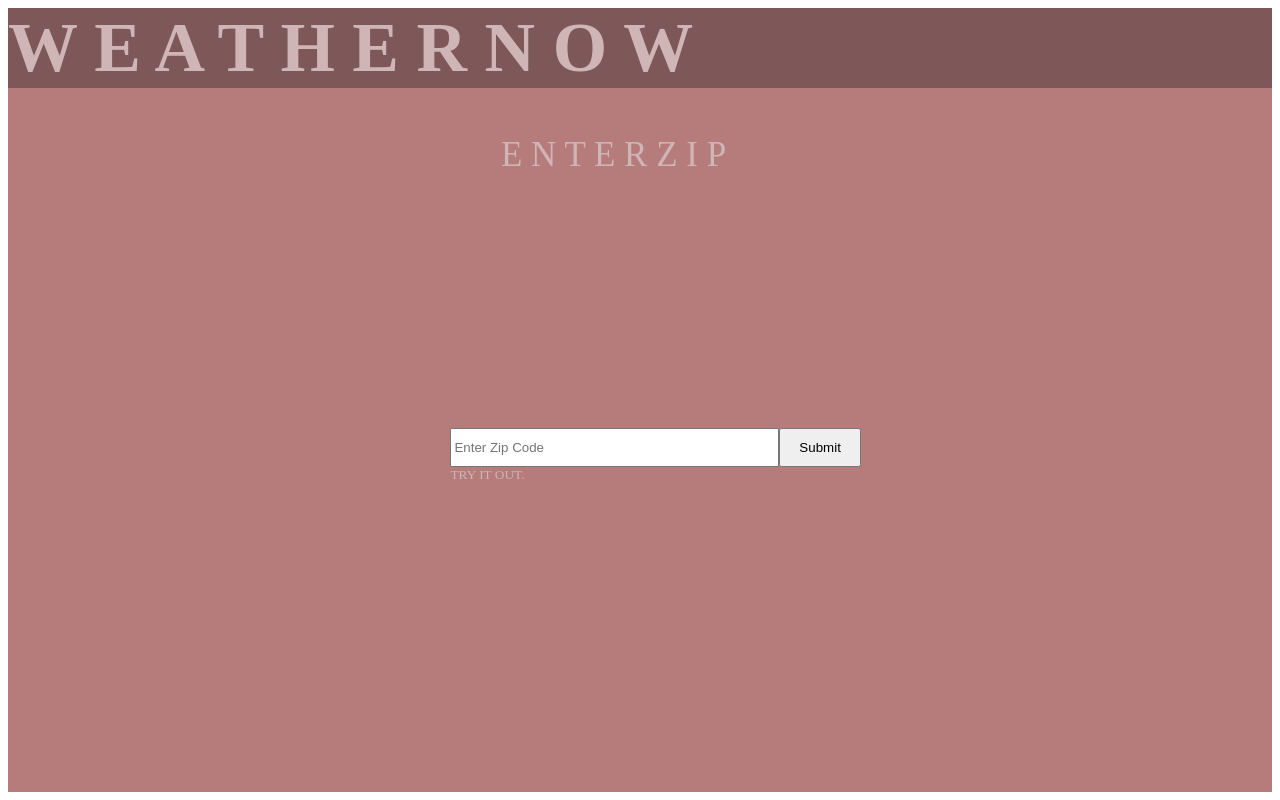
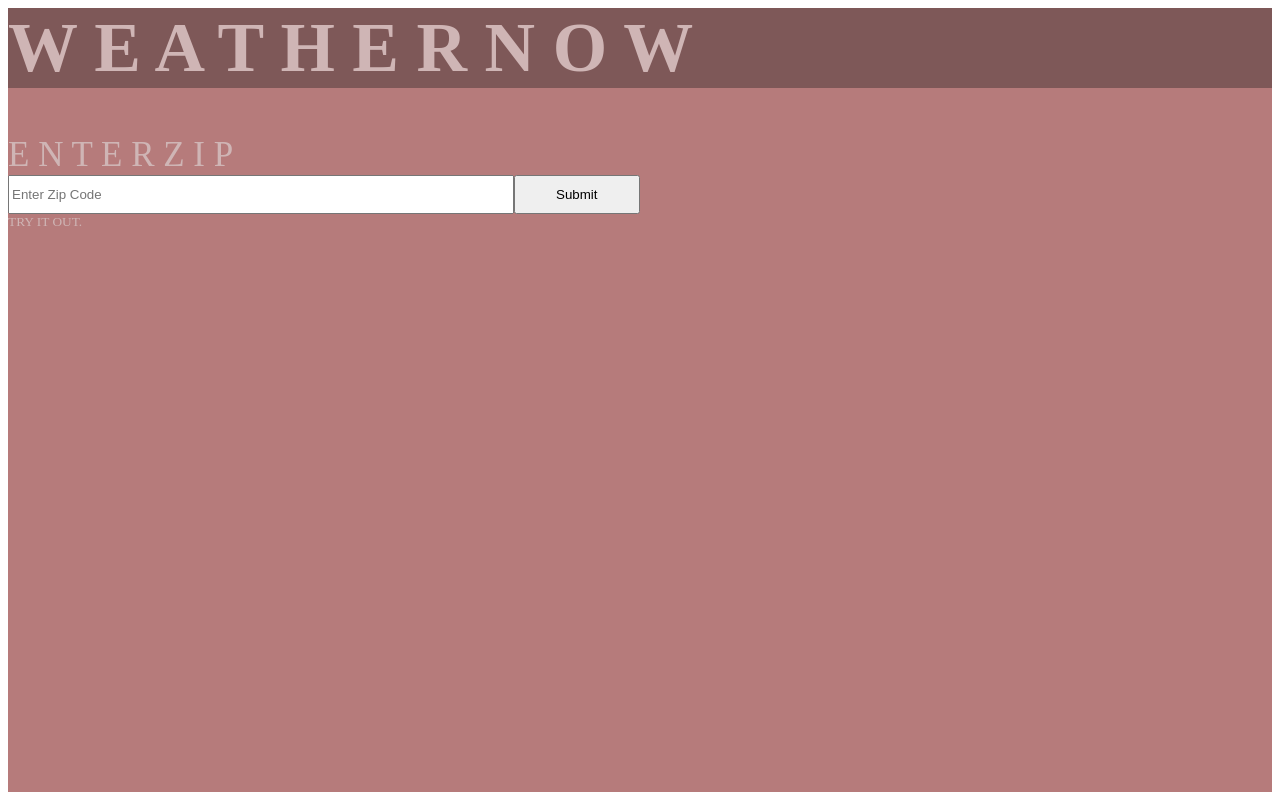
Before and after one commit to KPWithCode/WeatherApp, a React app: page / in a window 1280 px wide. Built offline with nearby package versions, Linux system fonts and the light colour scheme.

Commit message:
Minor Changes

```diff
--- a/src/client/component/Form.tsx
+++ b/src/client/component/Form.tsx
@@ -11,19 +11,22 @@ const Form = () => {
 
 
   return (
-    <div className="border border-warning rounded d-flex justify-content-center">
-        <label
-        style={{ fontSize: '35px', color: '#CFB5B5',marginLeft:'39%' }}>E N T E R    Z I P</label>
+    <div>
+      <label
+        style={{ fontSize: '35px', color: '#CFB5B5', }}>
+          E N T E R    Z I P</label>
+      {/* marginLeft:'39%' */}
 
-      <form style={{ position: 'relative', width: '100%' }}>
-        <div className="form-group d-flex justify-content-center" style={{ marginTop: '20%', marginLeft: '35%' }}>
+      <form style={{ position: 'relative' }}>
+        {/* <div className="form-group d-flex justify-content-center" style={{ marginTop: '20%', marginLeft: '35%' }}> */}
 
-          <input className="d-flex justify-content-center  form-control " min={5} max={5} style={{ width: '40%', height: '5%' }} type="number" placeholder="Enter Zip Code"></input>
+        <input className="d-flex justify-content-center  form-control " min={5} max={5}
+          style={{ width: '40%', height: '5%' }} type="number" placeholder="Enter Zip Code"></input>
 
-          <button style={{ height: '5%', width: '10%' }} type="submit" className="btn btn-primary">Submit</button>
-          <br />
-          <small style={{color:'#CFB5B5'}} id="emailHelp" className="form-text text-muted">TRY IT OUT.</small>
-        </div>
+        <button style={{ height: '5%', width: '10%' }} type="submit" className="btn btn-primary">Submit</button>
+        <br />
+        <small style={{ color: '#CFB5B5' }} id="emailHelp" className="form-text text-muted">TRY IT OUT.</small>
+        {/* </div> */}
       </form>
 
     </div>
--- a/src/client/pages/Weather.tsx
+++ b/src/client/pages/Weather.tsx
@@ -6,7 +6,8 @@ import Banner from '../component/Banner'
 const Weather = () => {
 
     return (
-            <div style={{ width: '100%', height: '100%', backgroundColor: '#b67b7b' }}>
+        <div className=""
+            style={{ width: '100%', height: '100%', backgroundColor: '#b67b7b' }}>
             {/* <img src="https://images.unsplash.com/photo-1556706995-b5b014972b9c?ixlib=rb-1.2.1&ixid=eyJhcHBfaWQiOjEyMDd9&auto=format&fit=crop&w=2523&q=80"
                 alt="weather"
                 style={{ width: '20%', height: '12%', position: 'absolute' }}
@@ -14,7 +15,7 @@ const Weather = () => {
             <div>
                 <Banner />
             </div>
-                <div className="">
+            <div className="d-flex justify-content-center">
                 <Form />
             </div>
         </div>
```
Lines whose indentation alone changed are shown as unchanged.
